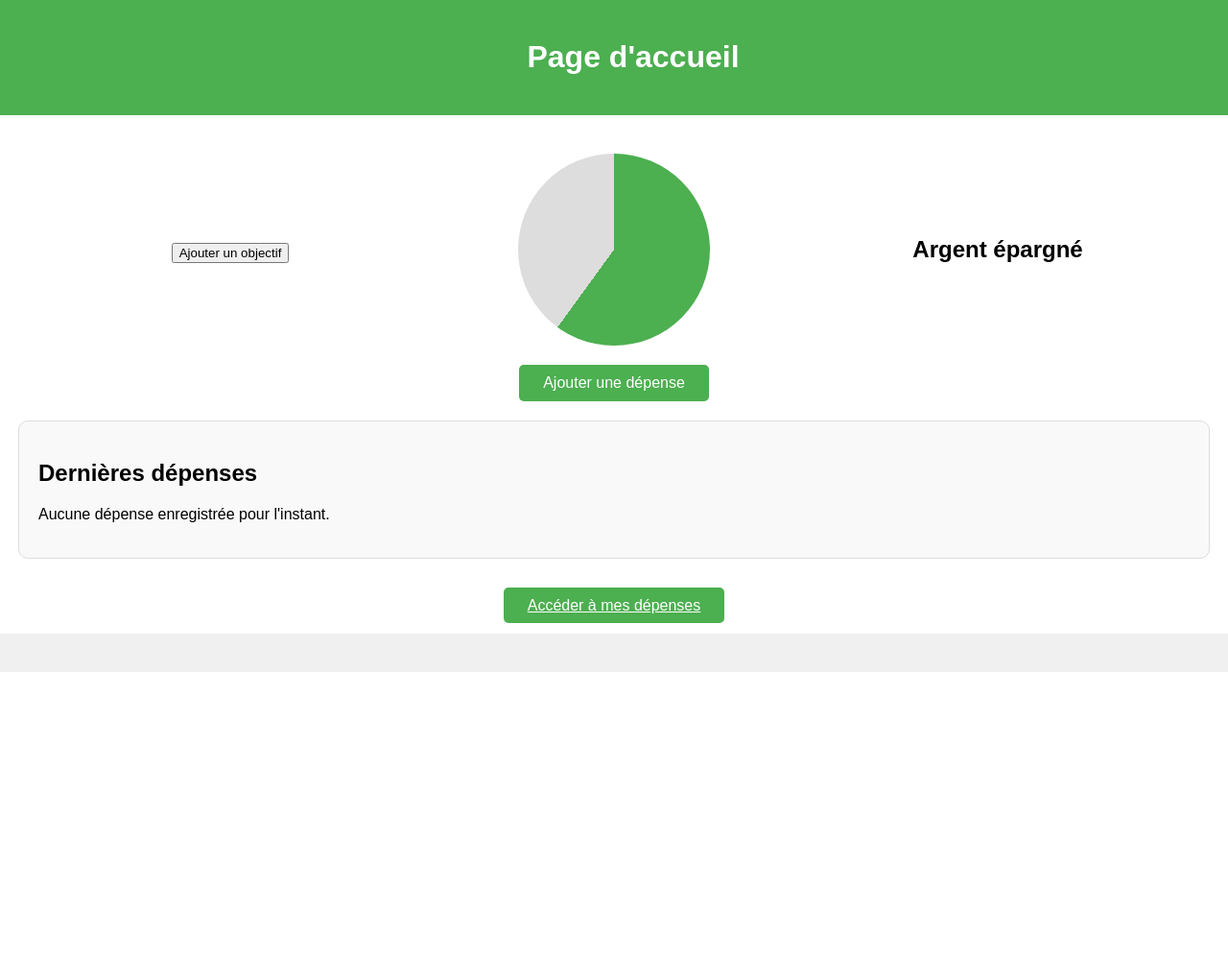
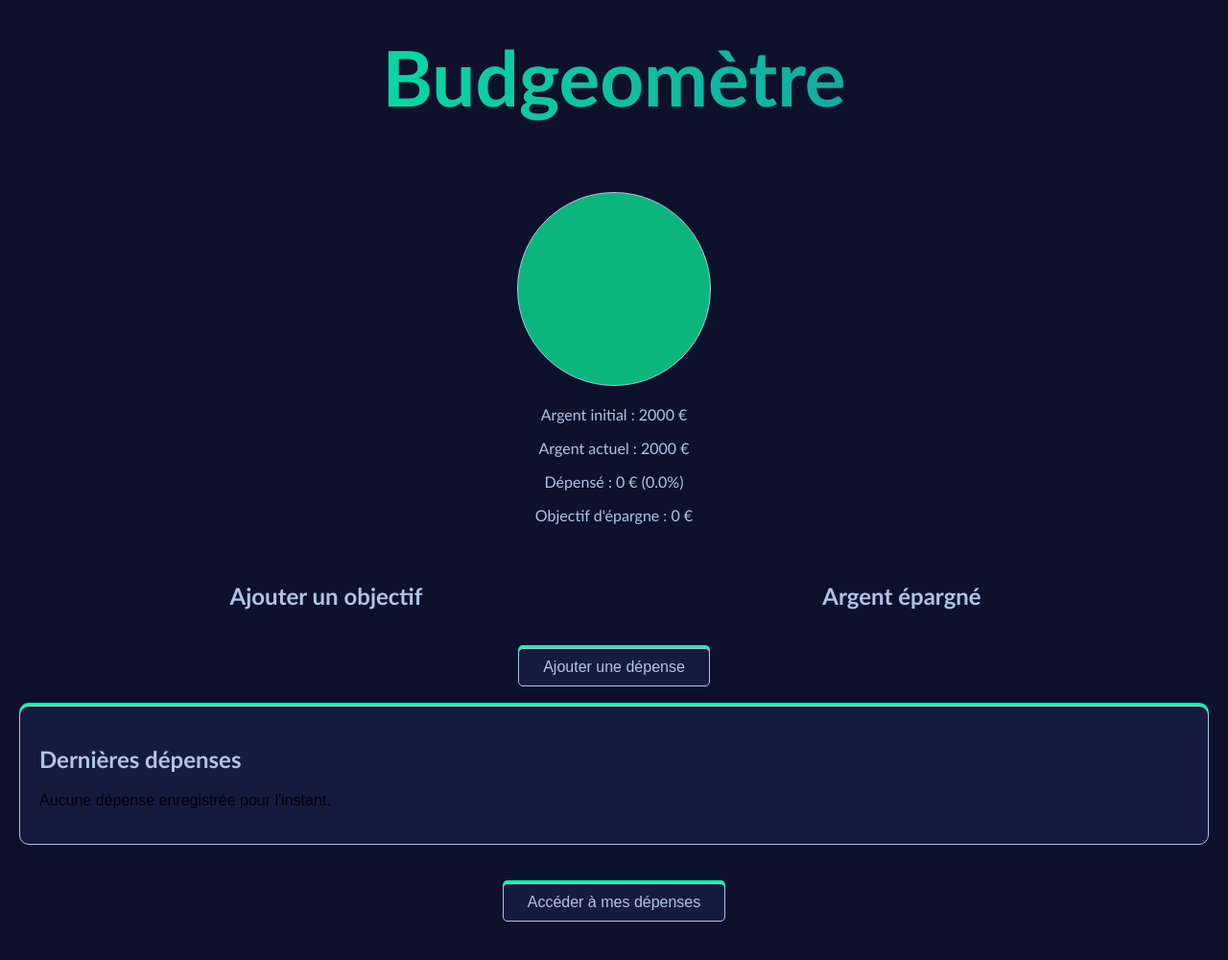
Before and after one commit to aferrah/Budgeometre, a Flask app: page / in a window 1280 px wide. Shown: the whole page at 96% size. Before the commit the page ends 700 px from the top, so only its background shows below. Run offline with Flask 3, Linux system fonts and the light colour scheme; data that the repository does not hold is empty.

Commit message:
Ajout camembert avec données

```diff
--- a/app.py
+++ b/app.py
@@ -79,14 +79,18 @@ class Objectif(db.Model):
 
 @app.route("/")
 def home():
+    argentInitial = 2000
     # Récupère des données depuis la base et les envoie au template
     # - dernières transactions (10)
     transactions = (
         Transaction.query.order_by(Transaction.dateTransaction.desc()).limit(10).all()
     )
 
-    # - solde total (somme des montants)
-    total_balance = db.session.query(db.func.coalesce(db.func.sum(Transaction.montant), 0)).scalar()
+    # - somme totale des transactions (montants négatifs = dépenses)
+    total_transactions = db.session.query(db.func.coalesce(db.func.sum(Transaction.montant), 0)).scalar()
+
+    # - argentActuel = argentInitial + somme des transactions
+    argentActuel = float(argentInitial) + float(total_transactions) if total_transactions is not None else float(argentInitial)
 
     # - totaux par catégorie (nom, somme)
     category_totals = (
@@ -99,10 +103,15 @@ def home():
     # - objectifs
     objectifs = Objectif.query.all()
 
+    # - somme des objectifs (pour l'UI)
+    objectif_total = db.session.query(db.func.coalesce(db.func.sum(Objectif.montant), 0)).scalar()
+
     return render_template(
         "index.html",
         transactions=transactions,
-        total_balance=total_balance,
+        argentInitial=argentInitial,
+        argentActuel=argentActuel,
+        objectifEpargne=float(objectif_total) if objectif_total is not None else 0.0,
         category_totals=category_totals,
         objectifs=objectifs,
     )
--- a/static/css/base.css
+++ b/static/css/base.css
@@ -1,16 +1,28 @@
-header {
-    width: 100%;
-    background-color: #4CAF50;
-    color: white;
-    padding: 20px;
-    text-align: center;
-}
-
 body {
             margin: 0;
+            padding: 20px;
+            min-height: 100vh;
+            display: flex;
+            background: #0D112C;
+            flex-direction: column;
+            background-attachment: fixed;
             font-family: Arial, sans-serif;
         }
-
+        h1 {
+            text-align: center;
+            font-size: 5rem;
+            font-family: "Gill Sans MT", cursive;
+            background: linear-gradient(90deg, #00FBA6, #1D889D);
+            -webkit-background-clip: text;
+            -webkit-text-fill-color: transparent;
+            line-height: 1;
+            margin: 0;
+            padding: 20px 10px 40px;
+        }
+        h2 {
+            font-family: "Gill Sans MT", cursive;
+            color: #afc5e6;
+        }
         .content-row {
             display: flex;
             justify-content: space-between;
@@ -18,86 +30,92 @@ body {
             max-width: 1200px;
             margin: 40px auto 0;
             padding: 0 20px;
+            color: #dcdde4;
         }
-
         .left, .right {
             flex: 1;
             text-align: center;
         }
-
         .center {
             flex: 1;
             display: flex;
             justify-content: center;
             align-items: center;
         }
-
         .pie-chart {
+            position: relative;
+            z-index: 1;
+            margin-top: 40px;
             width: 200px;
             height: 200px;
             border-radius: 50%;
-    background: conic-gradient(#4CAF50 0% 60%, #ddd 60% 100%);
+            background: conic-gradient(#0bb67c 0% 60%, transparent 60% 100%);
+            border: 1px solid #afc5e6;
         }
-
         .add-expense-container {
             text-align: center;
             margin: 20px 0;
         }
-
         .add-expense-btn {
-    background-color: #4CAF50;
-    color: white;
+            background-color: #151B3F;
+            color: #afc5e6;
             padding: 10px 25px;
-    border: none;
             border-radius: 5px;
             cursor: pointer;
             font-size: 16px;
+            box-shadow: 0 -3px 0 0 #00FBA6;
+            border: 1px solid #afc5e6;
         }
-
         .add-expense-btn:hover {
-    background-color: #45a049;
+            background-color: #afc5e6;
+            color: #151B3F;
         }
-a {
-    background-color: #4CAF50;
-    color: white;
+        .add-expense-container a {
+            background-color: #151B3F;
+            color: #afc5e6;
             padding: 10px 25px;
-    border: none;
             border-radius: 5px;
             cursor: pointer;
             font-size: 16px;
+            box-shadow: 0 -3px 0 0 #00FBA6;
+            border: 1px solid #afc5e6;
+            text-decoration: none;
+            display: inline-block;
+        }
+        .add-expense-container a:hover {
+            background-color: #afc5e6;
+            color: #151B3F;
         }
         .recent-expenses {
             max-width: 1200px;
             margin: 0 auto 40px;
             padding: 20px;
-    border: 1px solid #ddd;
+            border: 1px solid #afc5e6;
             border-radius: 10px;
-    background-color: #f9f9f9;
+            background-color: #151B3F;
+            box-shadow: 0 -3px 0 0 #00FBA6;
         }
-
         .recent-expenses table {
             width: 100%;
             border-collapse: collapse;
         }
-
+        th {
+            color: #afc5e6;
+        }
         .recent-expenses th, .recent-expenses td {
             padding: 10px;
             border: 1px solid #ccc;
             text-align: left;
         }
-
-footer {
-    text-align: center;
-    padding: 20px;
-    background-color: #f0f0f0;
+        td {
+            color: #afc5e6;
         }
-
-footer a {
-    color: #4CAF50;
-    text-decoration: none;
-    font-weight: bold;
-}
-
         footer a:hover {
             text-decoration: underline;
         }
+        .budget-info {
+            text-align: center;
+            color: #afc5e6;
+            margin: 20px 0;
+            font-family: "Gill Sans MT", cursive;
+        }
--- a/templates/index.html
+++ b/templates/index.html
@@ -7,24 +7,24 @@
 </head>
 <body>
     <header>
-        <h1>Page d'accueil</h1>
+        <h1>Budgeomètre</h1>
     </header>
 
     <main>
+        <div class="center">
+            <div class="pie-chart" id="pieChart"></div>
+        </div>
+        <div class="budget-info" id="budgetInfo">
+            <!-- Les infos seront affichées ici par JavaScript -->
+        </div>
         <section class="content-row">
             <div class="left">
-                <h2><button>Ajouter un objectif</button></h2>
+                <h2>Ajouter un objectif</h2>
             </div>
-
-            <div class="center">
-                <div class="pie-chart"></div>
-            </div>
-
             <div class="right">
-                <h2><buttton>Argent épargné</buttton></h2>
+                <h2>Argent épargné</h2>
             </div>
         </section>
-
         <div class="add-expense-container">
             <button class="add-expense-btn">Ajouter une dépense</button>
         </div>
@@ -54,12 +54,31 @@
                 <p>Aucune dépense enregistrée pour l'instant.</p>
             {% endif %}
         </section>
+        <div class="add-expense-container">
+            <a href="">Accéder à mes dépenses</a>
+        </div>
     </main>
-    <div class="add-expense-container">
-        <a href="">Accéder à mes dépenses</a>
-    </div>
-    <footer>
 
-    </footer>
+    <footer></footer>
+
+      <script>
+        var argentInitial = {{ argentInitial }};
+        var argentActuel = {{ argentActuel }};
+        var objectifEpargne = {{ objectifEpargne }};
+
+        const pourcentageRestant = Math.min(100, Math.max(0, (argentActuel / (argentInitial || 1)) * 100));
+        const couleur = argentActuel >= argentInitial ? '#0bb67c' : '#ff4d4d';
+
+        const pieChart = document.getElementById('pieChart');
+        pieChart.style.background = `conic-gradient(${couleur} 0% ${pourcentageRestant}%, transparent ${pourcentageRestant}% 100%)`;
+
+        const budgetInfo = document.getElementById('budgetInfo');
+        budgetInfo.innerHTML = `
+            <p>Argent initial : ${argentInitial} €</p>
+            <p>Argent actuel : ${argentActuel} €</p>
+            <p>Dépensé : ${argentInitial - argentActuel} € (${(100 - pourcentageRestant).toFixed(1)}%)</p>
+            <p>Objectif d'épargne : ${objectifEpargne} €</p>
+        `;
+      </script>
 </body>
 </html>
```
Lines whose indentation alone changed are shown as unchanged.
